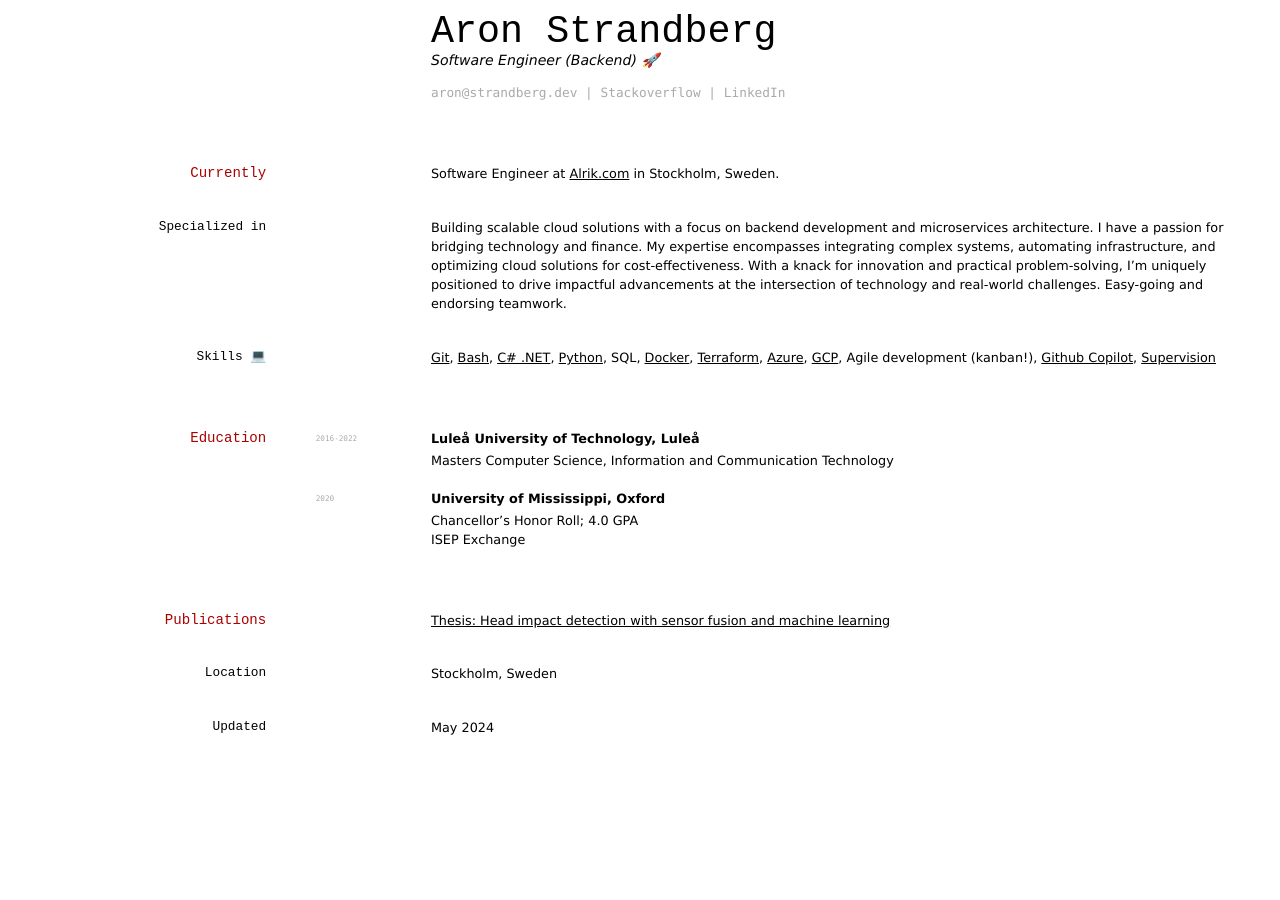
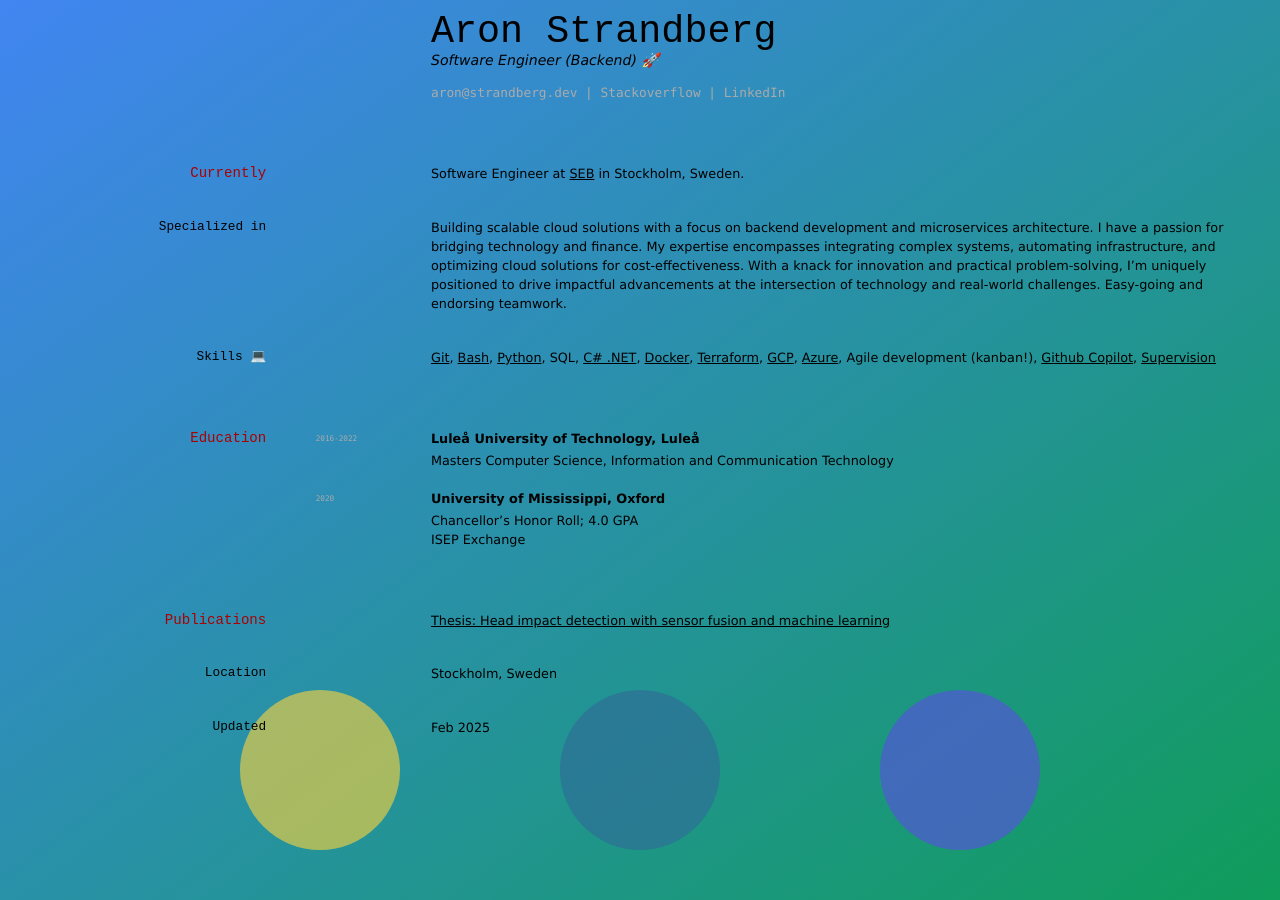
Before and after one commit to astrberg/strandberg.dev, a Jekyll site: the page built from index.md, in a window 1280 px wide. Built offline with Jekyll 4.4.1, drawn with Linux system fonts in a browser that asks for light colours; our own code applies the rules of GitHub Pages for plain Markdown files.

Commit message:
update and add svg background

```diff
--- a/_layouts/me.html
+++ b/_layouts/me.html
@@ -5,6 +5,7 @@
     <meta name="viewport" content="width=device-width">
     <link href="media/{{ site.style }}-screen.css" type="text/css" rel="stylesheet" media="screen">
     <link href="media/{{ site.style }}-print.css" type="text/css" rel="stylesheet" media="print">
+    <link href="media/custom.css" type="text/css" rel="stylesheet" media="screen">
   </head>
   <body>
     <div id="main">
--- a/index.md
+++ b/index.md
@@ -12,14 +12,14 @@ Software Engineer (Backend) 🚀
 
 ## Currently
 
-Software Engineer at [Alrik.com](https://alrik.com){:target="_blank"} in Stockholm, Sweden.
+Software Engineer at [SEB](https://seb.se/){:target="_blank"} in Stockholm, Sweden.
 
 ### Specialized in
 Building scalable cloud solutions with a focus on backend development and microservices architecture. I have a passion for bridging technology and finance. My expertise encompasses integrating complex systems, automating infrastructure, and optimizing cloud solutions for cost-effectiveness. With a knack for innovation and practical problem-solving, I’m uniquely positioned to drive impactful advancements at the intersection of technology and real-world challenges. Easy-going and endorsing teamwork.
 
 ### Skills 💻
 
-[Git](https://git-scm.com/){:target="_blank"}, [Bash](https://www.gnu.org/software/bash/){:target="_blank"}, [C# .NET](https://dotnet.microsoft.com/en-us/languages/csharp){:target="_blank"}, [Python](https://www.python.org/){:target="_blank"}, SQL, [Docker](https://www.docker.com/){:target="_blank"}, [Terraform](https://www.terraform.io/){:target="_blank"}, [Azure](https://azure.microsoft.com/){:target="_blank"}, [GCP](https://cloud.google.com/){:target="_blank"}, Agile development (kanban!), [Github Copilot](https://github.com/features/copilot){:target="_blank"}, [Supervision](https://www.youtube.com/watch?v=oNadSzKORkI){:target="_blank"}
+[Git](https://git-scm.com/){:target="_blank"}, [Bash](https://www.gnu.org/software/bash/){:target="_blank"}, [Python](https://www.python.org/){:target="_blank"}, SQL, [C# .NET](https://dotnet.microsoft.com/en-us/languages/csharp){:target="_blank"}, [Docker](https://www.docker.com/){:target="_blank"}, [Terraform](https://www.terraform.io/){:target="_blank"}, [GCP](https://cloud.google.com/){:target="_blank"}, [Azure](https://azure.microsoft.com/){:target="_blank"}, Agile development (kanban!), [Github Copilot](https://github.com/features/copilot){:target="_blank"}, [Supervision](https://www.youtube.com/watch?v=oNadSzKORkI){:target="_blank"}
 
 ## Education
 
@@ -44,4 +44,4 @@ Stockholm, Sweden
 
 ### Updated
 
-May 2024
+Feb 2025
--- /dev/null
+++ b/media/custom.css
@@ -0,0 +1,9 @@
+@import url("kjhealy-screen.css");
+
+body {
+    background: url("background.svg");
+    background-size: cover;
+    background-position: center;
+    background-attachment: fixed;
+    background-repeat: no-repeat;
+}
```
Also changed, not shown: media/background.svg (added), 1 other file.
